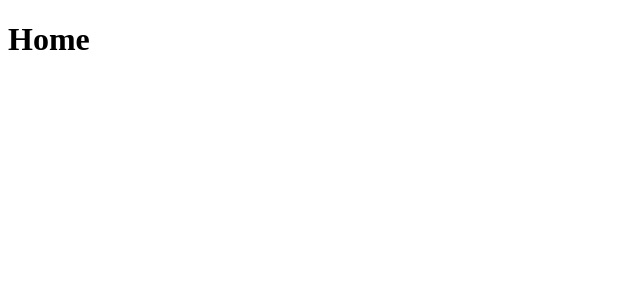
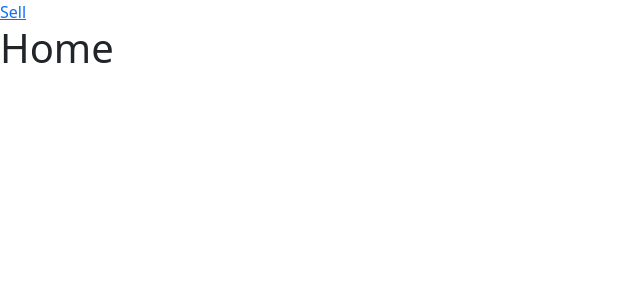
Before and after one commit to ManishV5/property-portal, a React (Create React App) app: page / in a window 1280 px wide. Shown: the top 300 px of the page, without its empty margins (0-640 px from the left). Built offline with nearby package versions, Linux system fonts and the light colour scheme.

Commit message:
created component directory and Navbar comp

```diff
--- a/public/index.html
+++ b/public/index.html
@@ -24,7 +24,9 @@
       work correctly both with client-side routing and a non-root public URL.
       Learn how to configure a non-root public URL by running `npm run build`.
     -->
-    <title>React App</title>
+    <link href="https://cdn.jsdelivr.net/npm/bootstrap@5.2.0/dist/css/bootstrap.min.css" rel="stylesheet" integrity="sha384-gH2yIJqKdNHPEq0n4Mqa/HGKIhSkIHeL5AyhkYV8i59U5AR6csBvApHHNl/vI1Bx" crossorigin="anonymous">
+    <script src="https://cdn.jsdelivr.net/npm/bootstrap@5.2.0/dist/js/bootstrap.bundle.min.js" integrity="sha384-A3rJD856KowSb7dwlZdYEkO39Gagi7vIsF0jrRAoQmDKKtQBHUuLZ9AsSv4jD4Xa" crossorigin="anonymous"></script>
+    <title>Property Portal</title>
   </head>
   <body>
     <noscript>You need to enable JavaScript to run this app.</noscript>
--- a/src/App.js
+++ b/src/App.js
@@ -7,10 +7,12 @@ import { Sell } from "./pages/Sell";
 import { SignIn } from "./pages/SignIn";
 import { SignUp } from "./pages/SignUp";
 import { Subscribe } from "./pages/Subscribe";
+import {Navbar} from "./components/Navbar"
 function App() {
   return (
     <div className="App">
       <Router>
+        <Navbar/>
         <Routes>
           <Route path="/" element={<Home/>}/>
           <Route path="/buy" element={<Buy/>}/>
--- /dev/null
+++ b/src/components/Navbar.js
@@ -0,0 +1,6 @@
+import {Link} from "react-router-dom"
+export const Navbar = () => {
+    return (
+    <Link to="/">Sell</Link>
+    )
+}
```
